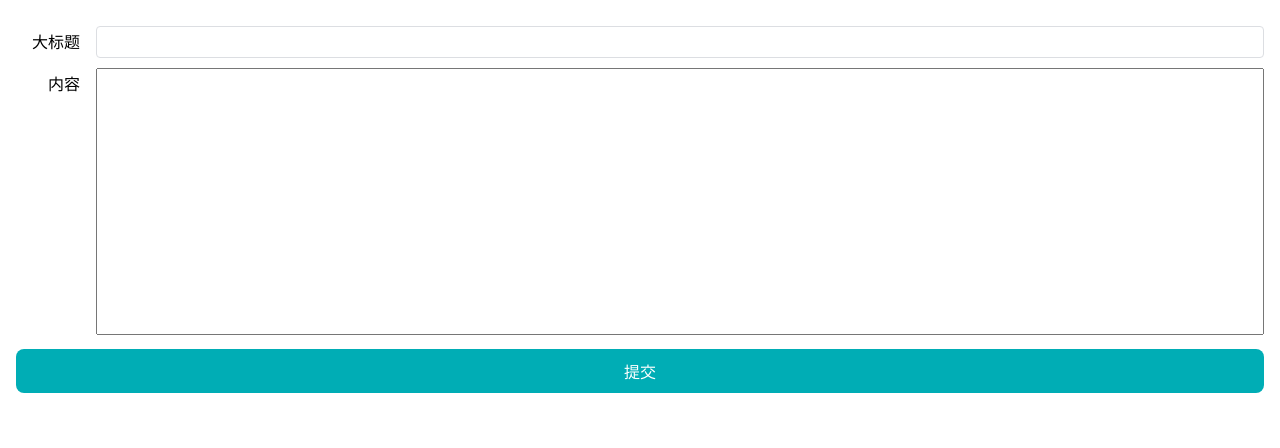
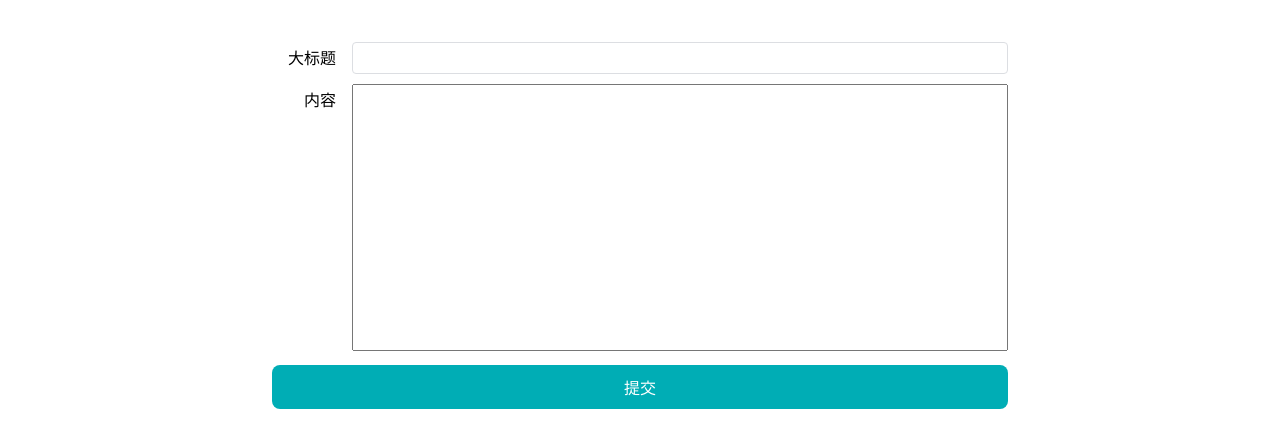
Before and after one commit to liuzb30/nextjs-blog, a Next.js app: page /post/new in a window 1280 px wide. Shown: the top 448 px of the page. Built offline with nearby package versions, Linux system fonts and the light colour scheme.

Commit message:
优化样式问题

```diff
--- a/pages/post/new.tsx
+++ b/pages/post/new.tsx
@@ -27,7 +27,7 @@ const PostNew: NextPage = (props) => {
     },
   });
   return (
-    <div className="postsNew">
+    <div className="postsNew wrapper">
       <div className="form-wrapper">{form}</div>
       <style jsx global>{`
         .form-wrapper {
```
